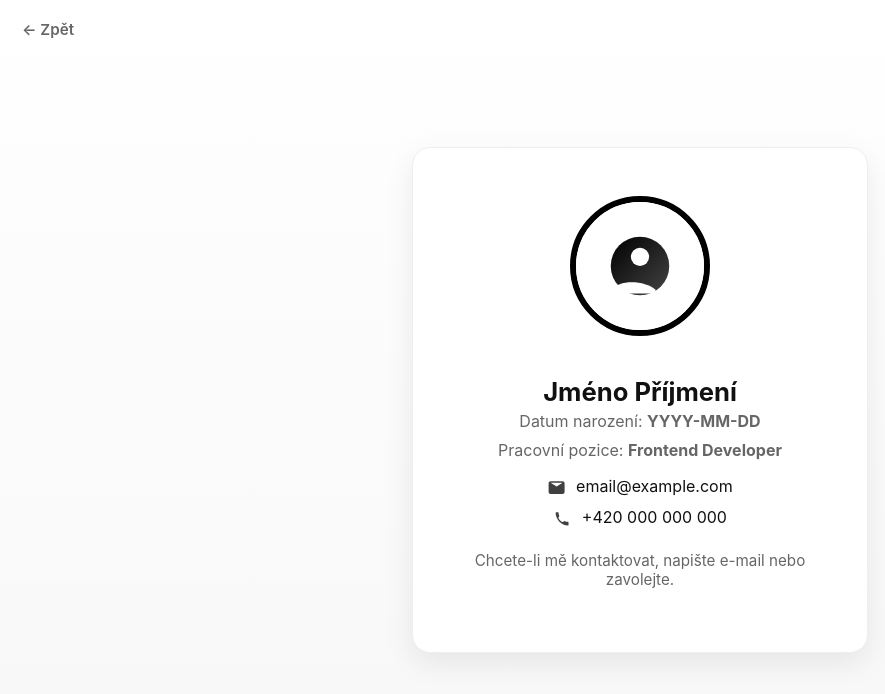
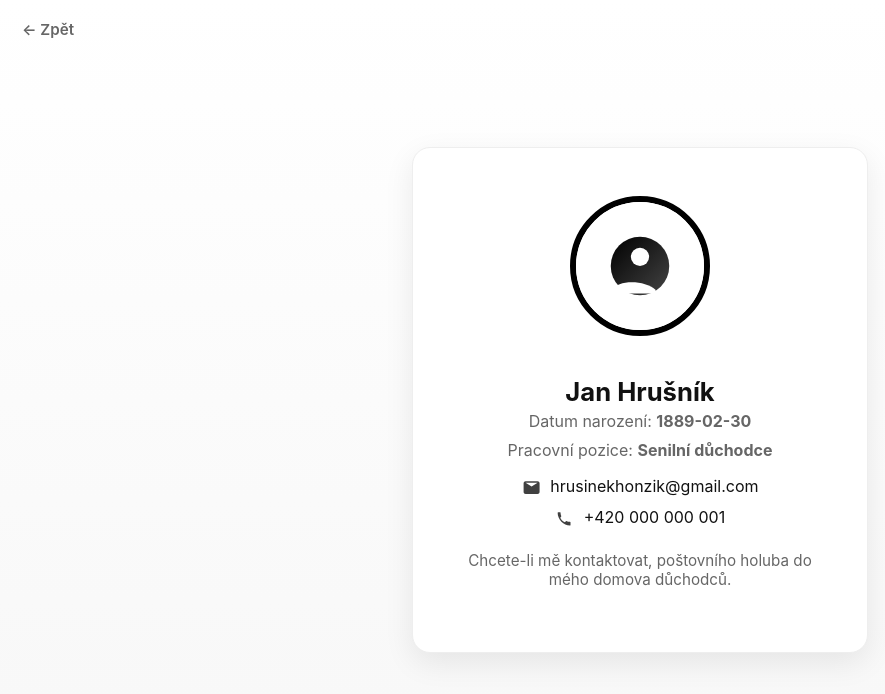
Before and after one commit to 4ME280-25ZS/jkrizanovsky, a plain HTML site: page vizitka/index.html in a window 1280 px wide. Shown: the whole page, without its empty margins (0-885 px from the left). Drawn offline with Linux system fonts and the light colour scheme.

Commit message:
Update personal details in index.html

```diff
--- a/vizitka/index.html
+++ b/vizitka/index.html
@@ -3,7 +3,7 @@
   <head>
     <meta charset="utf-8" />
     <meta name="viewport" content="width=device-width, initial-scale=1" />
-    <title>Osobní vizitka</title>
+    <title>Kdo jsem?</title>
     <link rel="stylesheet" href="styles.css">
   </head>
   <body>
@@ -15,17 +15,17 @@
           <img src="avatar.svg" alt="Avatar" />
         </div>
         <div class="content">
-          <h1 class="name">Jméno Příjmení</h1>
-          <p class="meta">Datum narození: <strong>YYYY-MM-DD</strong></p>
-          <p class="role">Pracovní pozice: <strong>Frontend Developer</strong></p>
+          <h1 class="name">Jan Hrušník</h1>
+          <p class="meta">Datum narození: <strong>1889-02-30</strong></p>
+          <p class="role">Pracovní pozice: <strong>Senilní důchodce</strong></p>
 
           <ul class="contacts">
           <li><svg class="icon" viewBox="0 0 24 24" aria-hidden="true"><path d="M2 6.5C2 5.12 3.12 4 4.5 4h15C20.88 4 22 5.12 22 6.5v11c0 1.38-1.12 2.5-2.5 2.5h-15C3.12 20 2 18.88 2 17.5v-11zM4.5 6L12 10.5 19.5 6H4.5z"></path></svg>
-            <a href="mailto:email@example.com">email@example.com</a></li>
+            <a href="mailto:email@example.com">hrusinekhonzik@gmail.com</a></li>
           <li><svg class="icon" viewBox="0 0 24 24" aria-hidden="true"><path d="M6.6 10.8c1.2 2.6 3.2 4.6 5.8 5.8l1.2-1.2c.3-.3.8-.4 1.1-.2 1.2.5 2.6.8 4 .8.4 0 .7.3.7.7V20c0 .4-.3.7-.7.7C10.8 20.7 3.3 13.2 3.3 4.7c0-.4.3-.7.7-.7h2.2c.4 0 .7.2.7.6.1 1.4.4 2.8.9 4 .1.3 0 .8-.2 1.1L6.6 10.8z"></path></svg>
-            <a href="tel:+420000000000">+420 000 000 000</a></li>
+            <a href="tel:+420000000000">+420 000 000 001</a></li>
         </ul>
-          <p class="cta">Chcete-li mě kontaktovat, napište e-mail nebo zavolejte.</p>
+          <p class="cta">Chcete-li mě kontaktovat, poštovního holuba do mého domova důchodců.</p>
         </div>
       </div>
     </main>
```
